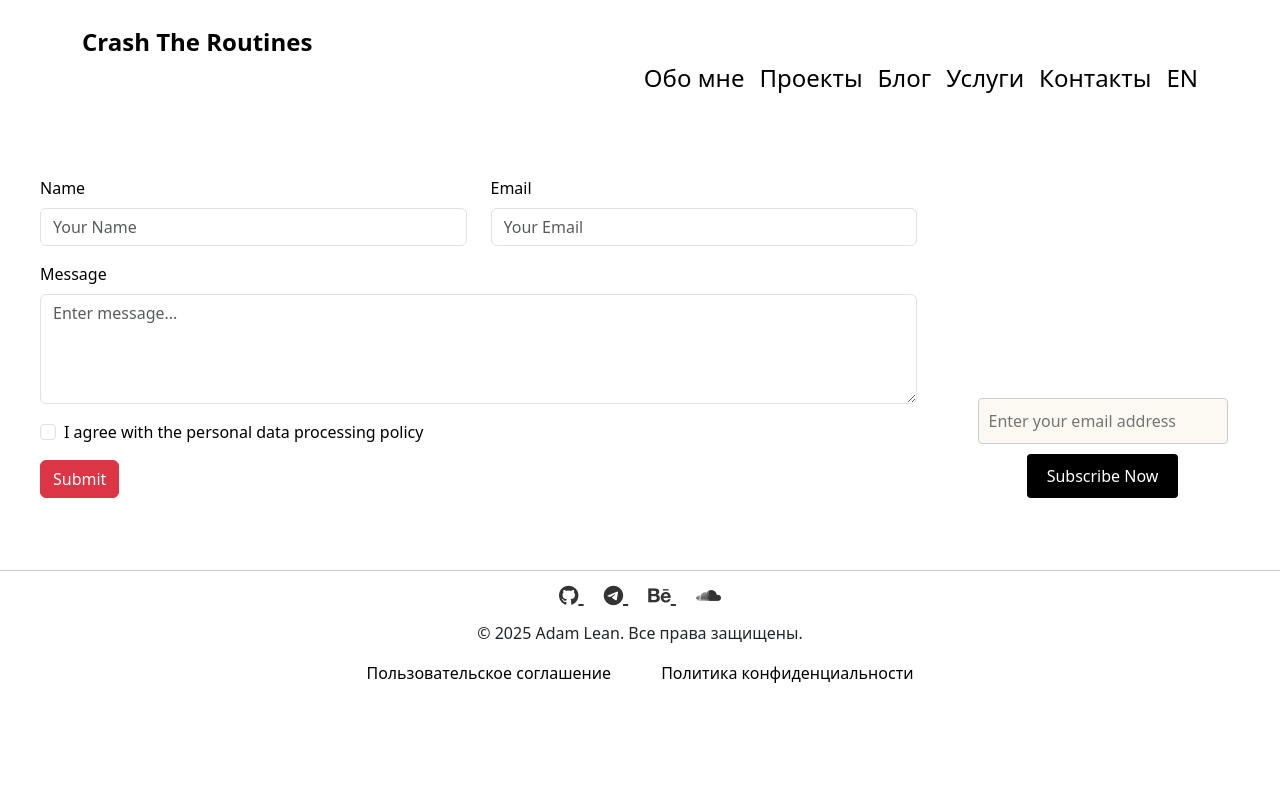
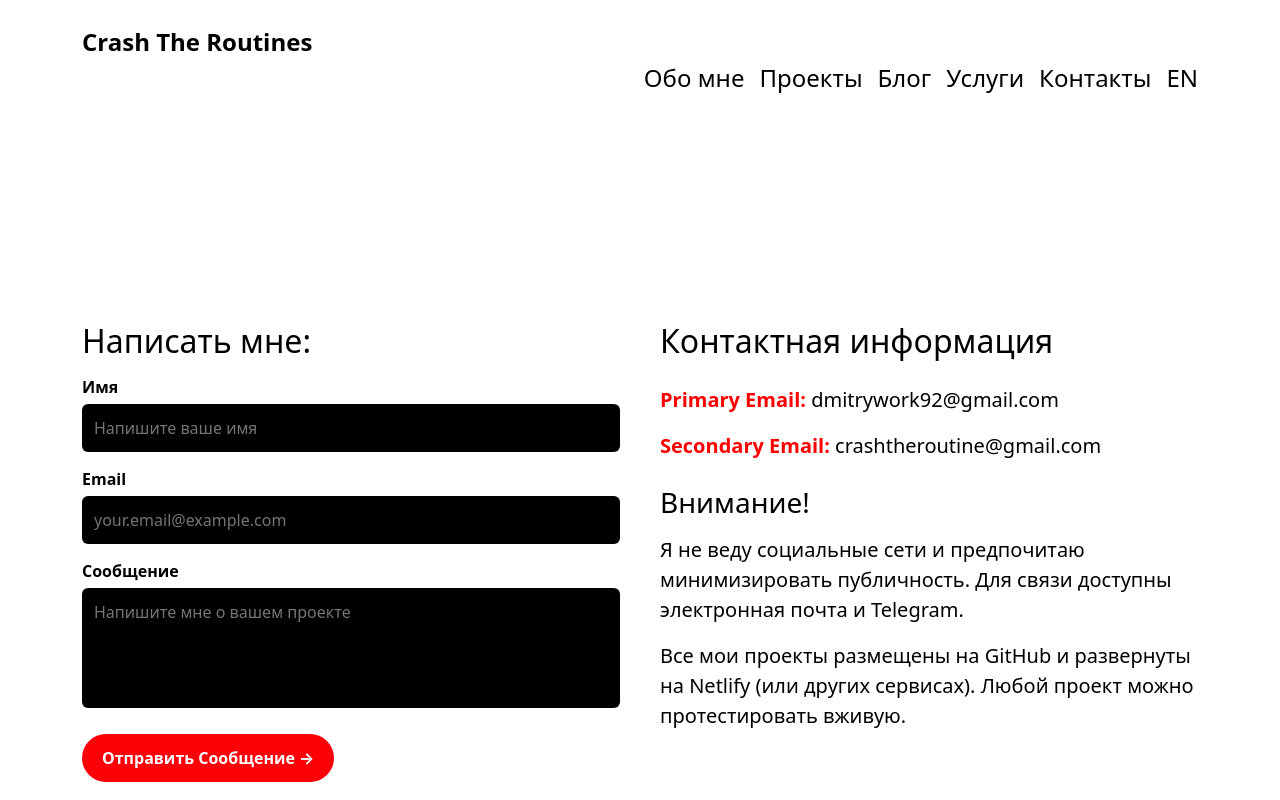
Before and after one commit to dmitrylean/astromultilangportfolio, an Astro site: page /Contact in a window 1280 px wide. Shown: the top 800 px of the page. Built offline with nearby package versions, Linux system fonts and the light colour scheme; Astro itself is replaced by a stand-in of ours.

Commit message:
add contacts

```diff
--- a/src/pages/Contact.astro
+++ b/src/pages/Contact.astro
@@ -13,65 +13,136 @@ const t = lang[locale];
   <Header menu={lang[currentLang].menu} />
 
   <main class="content">
-    <section class="contacts">
+    <section class="contact-section">
       <div class="container">
-        <form class="container mt-4">
-          <div class="row mb-3">
-            <div class="col-md-6">
-              <label for="name" class="form-label">Name</label>
+        <div class="contact-grid">
+          <div class="contact-form">
+            <h2>Написать мне:</h2>
+
+            <form>
+              <label>Имя</label>
+              <input type="text" placeholder="Напишите ваше имя" required />
+
+              <label>Email</label>
               <input
-                type="text"
-                class="form-control"
-                id="name"
-                placeholder="Your Name"
+                type="email"
+                placeholder="your.email@example.com"
                 required
               />
+
+              <label>Сообщение</label>
+              <textarea placeholder="Напишите мне о вашем проекте" required
+              ></textarea>
+
+              <button type="submit" class="btn-submit">
+                Отправить Сообщение →
+              </button>
+            </form>
+          </div>
+
+          <div class="contact-info">
+            <h2>Контактная информация</h2>
+
+            <div class="email">
+              <p>
+                <strong class="red-text">Primary Email:</strong> dmitrywork92@gmail.com
+              </p>
+              <p>
+                <strong class="red-text">Secondary Email:</strong> crashtheroutine@gmail.com
+              </p>
             </div>
-            <div class="col-md-6">
-              <label for="email" class="form-label">Email</label>
-              <input
-                type="email"
-                class="form-control"
-                id="email"
-                placeholder="Your Email"
-                required
-              />
+
+            <div class="add">
+              <h3>Внимание!</h3>
+              <p>
+                Я не веду социальные сети и предпочитаю минимизировать
+                публичность. Для связи доступны электронная почта и Telegram.
+              </p>
+              <p>
+                Все мои проекты размещены на GitHub и развернуты на Netlify (или
+                других сервисах). Любой проект можно протестировать вживую.
+              </p>
             </div>
           </div>
-
-          <div class="mb-3">
-            <label for="message" class="form-label">Message</label>
-            <textarea
-              class="form-control"
-              id="message"
-              rows="4"
-              placeholder="Enter message..."
-              required></textarea>
-          </div>
-
-          <div class="form-check mb-3">
-            <input
-              class="form-check-input"
-              type="checkbox"
-              id="consent"
-              required
-            />
-            <label class="form-check-label" for="consent">
-              I agree with the personal data processing policy
-            </label>
-          </div>
-
-          <button type="submit" class="btn btn-danger">Submit</button>
-        </form>
+        </div>
       </div>
     </section>
-    <div class="subscribe-section">
-      <div class="container">
-        <form class="subscribe-form">
-          <input type="email" placeholder="Enter your email address" required />
-          <button type="submit">Subscribe Now</button>
-        </form>
-      </div>
-    </div>
   </main>
 </Layout>
+
+<style>
+  .contact-section {
+    margin: 0 auto;
+    padding: 60px 20px;
+    display: flex;
+    align-items: center;
+    justify-content: center;
+    height: 100vh;
+  }
+
+  .contact-grid {
+    display: flex;
+    flex-wrap: wrap;
+    gap: 40px;
+  }
+
+  .contact-form,
+  .contact-info {
+    flex: 1 1 45%;
+    min-width: 300px;
+  }
+
+  form label {
+    display: block;
+    margin: 15px 0 5px;
+    font-weight: bold;
+  }
+
+  input,
+  textarea {
+    width: 100%;
+    padding: 12px;
+    border: none;
+    border-radius: 6px;
+    background: black;
+    color: #fff;
+    resize: none;
+  }
+
+  textarea {
+    min-height: 120px;
+    resize: none;
+  }
+
+  .btn-submit {
+    margin-top: 20px;
+    padding: 12px 20px;
+    border: none;
+    border-radius: 25px;
+    background: #fd0008;
+    color: #fff;
+    font-weight: bold;
+    cursor: pointer;
+    transition: 0.3s;
+  }
+
+  .btn-submit:hover {
+    opacity: 0.8;
+    background: #ffffff;
+    color: black;
+  }
+
+  .email,
+  .add {
+    margin-top: 25px;
+    font-size: 20px;
+  }
+
+  .red-text {
+    color: red;
+  }
+
+  .add p {
+    margin-top: 15px;
+  }
+</style>
--- a/src/pages/en/Contact.astro
+++ b/src/pages/en/Contact.astro
@@ -10,65 +10,134 @@ const currentLang = "en";
   <Header menu={lang[currentLang].menu} />
 
   <main class="content">
-    <section class="contacts">
+    <section class="contact-section">
       <div class="container">
-        <form class="container mt-4">
-          <div class="row mb-3">
-            <div class="col-md-6">
-              <label for="name" class="form-label">Name</label>
+        <div class="contact-grid">
+          <div class="contact-form">
+            <h2>Write to me:</h2>
+
+            <form>
+              <label>Name</label>
+              <input type="text" placeholder="Enter your name" required />
+
+              <label>Email</label>
               <input
-                type="text"
-                class="form-control"
-                id="name"
-                placeholder="Your Name"
+                type="email"
+                placeholder="your.email@example.com"
                 required
               />
+
+              <label>Message</label>
+              <textarea placeholder="Tell us about your project..." required
+              ></textarea>
+
+              <button type="submit" class="btn-submit"> Send message → </button>
+            </form>
+          </div>
+
+          <div class="contact-info">
+            <h2>Contact information</h2>
+
+            <div class="email">
+              <p>
+                <strong class="red-text">Primary Email:</strong> dmitrywork92@gmail.com
+              </p>
+              <p>
+                <strong class="red-text">Secondary Email:</strong> crashtheroutine@gmail.com
+              </p>
             </div>
-            <div class="col-md-6">
-              <label for="email" class="form-label">Email</label>
-              <input
-                type="email"
-                class="form-control"
-                id="email"
-                placeholder="Your Email"
-                required
-              />
+
+            <div class="add">
+              <h3>Important!</h3>
+              <p>
+                I do not maintain social networks and prefer to minimize
+                publicity. Email and Telegram are available for communication.
+              </p>
+              <p>
+                All my projects are posted on GitHub and deployed on Netlify (or
+                other services). Any project can be tested live.
+              </p>
             </div>
           </div>
-
-          <div class="mb-3">
-            <label for="message" class="form-label">Message</label>
-            <textarea
-              class="form-control"
-              id="message"
-              rows="4"
-              placeholder="Enter message..."
-              required></textarea>
-          </div>
-
-          <div class="form-check mb-3">
-            <input
-              class="form-check-input"
-              type="checkbox"
-              id="consent"
-              required
-            />
-            <label class="form-check-label" for="consent">
-              I agree with the personal data processing policy
-            </label>
-          </div>
-
-          <button type="submit" class="btn btn-danger">Submit</button>
-        </form>
+        </div>
       </div>
     </section>
-    <div class="subscribe-section">
-      <div class="container">
-        <form class="subscribe-form">
-          <input type="email" placeholder="Enter your email address" required />
-          <button type="submit">Subscribe Now</button>
-        </form>
-      </div>
-    </div>
   </main>
 </Layout>
+
+<style>
+  .contact-section {
+    margin: 0 auto;
+    padding: 60px 20px;
+    display: flex;
+    align-items: center;
+    justify-content: center;
+    height: 100vh;
+  }
+
+  .contact-grid {
+    display: flex;
+    flex-wrap: wrap;
+    gap: 40px;
+  }
+
+  .contact-form,
+  .contact-info {
+    flex: 1 1 45%;
+    min-width: 300px;
+  }
+
+  form label {
+    display: block;
+    margin: 15px 0 5px;
+    font-weight: bold;
+  }
+
+  input,
+  textarea {
+    width: 100%;
+    padding: 12px;
+    border: none;
+    border-radius: 6px;
+    background: black;
+    color: #fff;
+    resize: none;
+  }
+
+  textarea {
+    min-height: 120px;
+    resize: none;
+  }
+
+  .btn-submit {
+    margin-top: 20px;
+    padding: 12px 20px;
+    border: none;
+    border-radius: 25px;
+    background: #fd0008;
+    color: #fff;
+    font-weight: bold;
+    cursor: pointer;
+    transition: 0.3s;
+  }
+
+  .btn-submit:hover {
+    opacity: 0.8;
+    background: #ffffff;
+    color: black;
+  }
+
+  .email,
+  .add {
+    margin-top: 25px;
+    font-size: 20px;
+  }
+
+  .red-text {
+    color: red;
+  }
+
+  .add p {
+    margin-top: 15px;
+  }
+</style>
```
